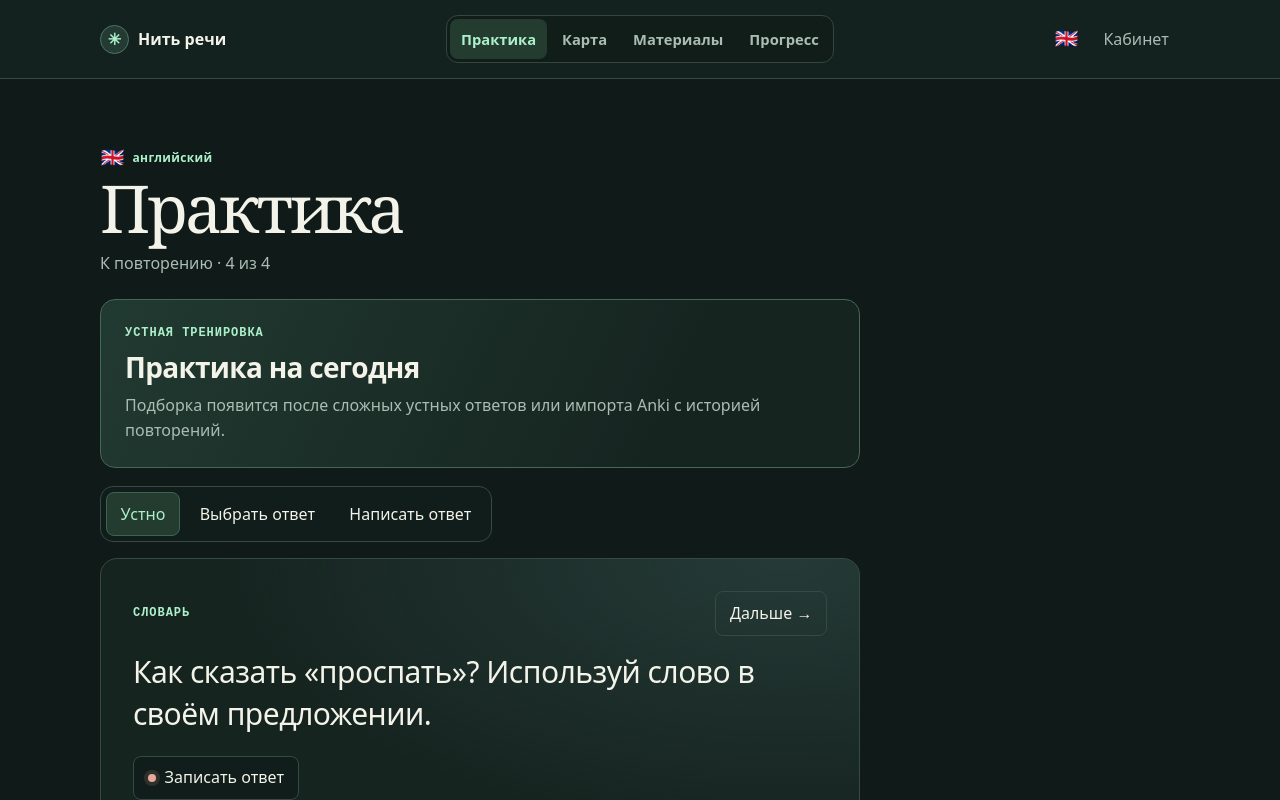
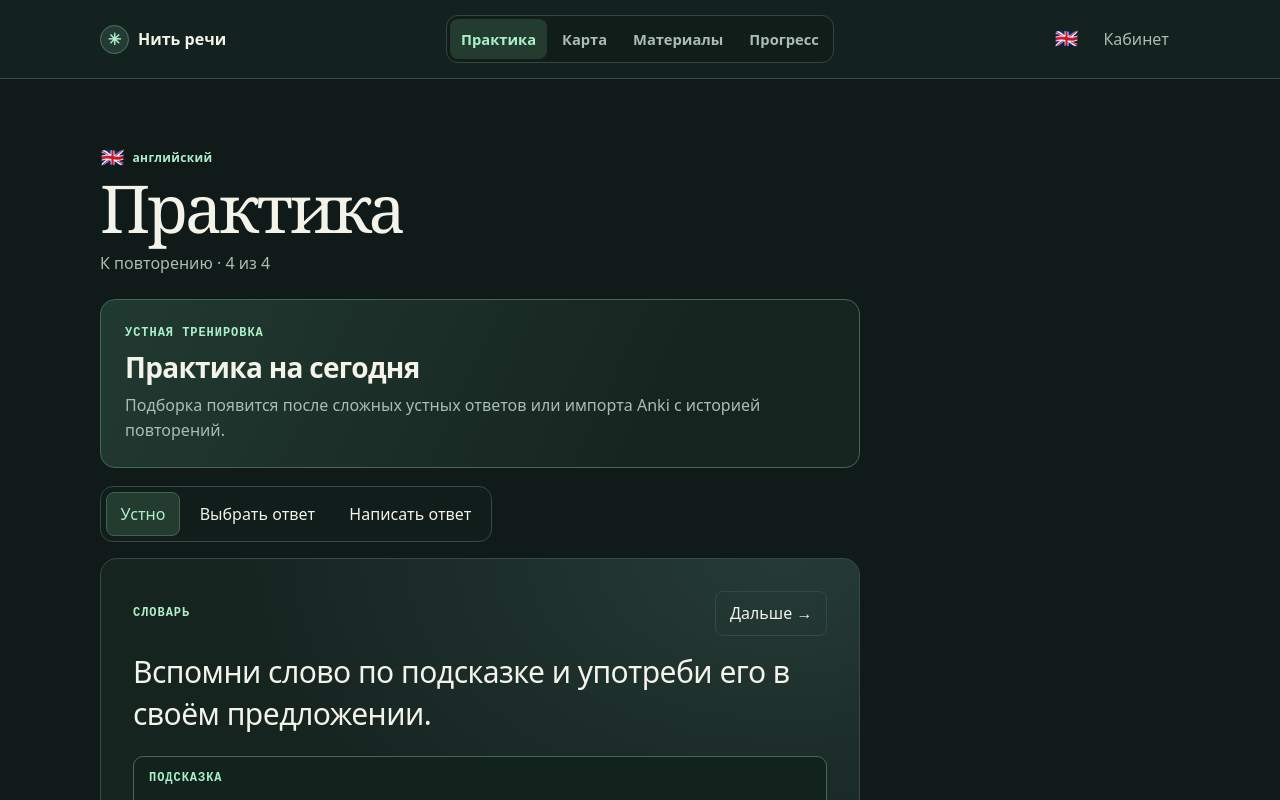
Before and after one commit to itprodavets/nit-rechi, a React (Vite) app: page / in a window 1280 px wide. Both pictures are taken after a click on the button "Попробовать на примере". Shown: the top 800 px of the page. Built offline with nearby package versions, Linux system fonts and the light colour scheme.

Commit message:
fix(practice): separate vocabulary instructions from definitions

```diff
--- a/src/components/DailyPractice.tsx
+++ b/src/components/DailyPractice.tsx
@@ -7,6 +7,7 @@ import { dailyTargets, lapseWindow } from '../domain/daily-speech';
 import { assess, localDay, resultLabels } from '../domain/model';
 import type { DailyWord, Outcome, Topic, Word } from '../domain/model';
 import { WordExamplesList } from './WordExamples';
+import { WordCue } from './WordCue';
 import { Recording } from './Recording';
 import { Fold } from './common';
 
@@ -17,7 +18,6 @@ function SpeechTask({ word, topic, target, count, done, date, close, save }: {
   const [revealed, setRevealed] = useState(false);
   const heading = useRef<HTMLHeadingElement>(null);
   useEffect(() => { heading.current?.focus(); }, []);
-  const cue = word.meaning || word.title;
   return <div className="session daily-session">
     <section className="task">
       <div className="task-top">
@@ -26,7 +26,9 @@ function SpeechTask({ word, topic, target, count, done, date, close, save }: {
       </div>
       <h2 ref={heading} tabIndex={-1}>{topic?.title ?? 'Ситуация из жизни'}</h2>
       <p className="prompt">{topic?.prompt || 'Вспомни реальную ситуацию. Расскажи, что произошло и что ты сказал бы собеседнику.'}</p>
-      <p>Скажи 2–3 фразы и употреби {word.meaning ? 'слово со значением' : 'слово'} <strong lang={word.meaning ? undefined : word.language}>«{cue}»</strong>.</p>
+      <p>{word.meaning ? 'Вспомни слово по подсказке и употреби его в 2–3 фразах.'
+        : 'Скажи 2–3 фразы и употреби в них это слово.'}</p>
+      <WordCue word={word} />
       <p className="sub">{target.lapses ? `Ответов «Снова» в Anki за 30 дней · ${target.lapses}`
         : target.fromReview ? 'Это слово уже встречалось в Anki. Теперь попробуй употребить его в речи.'
           : 'На прошлом устном ответе понадобилась помощь или повторение.'}</p>
--- a/src/components/Practice.tsx
+++ b/src/components/Practice.tsx
@@ -3,6 +3,7 @@ import { useWorkspace } from '../context';
 import { assess, dateLabel, kinds, modeLabels, normalize, practiceQueue, resultLabels, selectLanguage, topicMaterials } from '../domain/model';
 import type { Outcome, PracticeItem, PracticeMode, Study, Word } from '../domain/model';
 import { Recording } from './Recording';
+import { WordCue } from './WordCue';
 import { DailyPractice } from './DailyPractice';
 import { Empty, Fold, Heading, SourceLink, SourceText, VoiceButtons } from './common';
 import { AnkiHistory } from './AnkiHistory';
@@ -74,7 +75,11 @@ function PracticeCard({ item, next, mode, options, score }: {
   const expected = word?.meaning ? word.title : undefined;
   const correct = expected && checked && comparable(answer, item.language) === comparable(expected, item.language);
   const prompt = word
-    ? word.meaning ? (mode === 'spoken' ? `Как сказать «${word.meaning}»? Используй слово в своём предложении.` : `Как сказать «${word.meaning}»?`)
+    ? word.meaning ? {
+      spoken: 'Вспомни слово по подсказке и употреби его в своём предложении.',
+      choice: 'Выбери слово, которое подходит к подсказке.',
+      written: 'Напиши слово, которое подходит к подсказке.'
+    }[mode]
       : mode === 'spoken' ? 'Прослушай слово и попробуй употребить его.' : 'Прослушай слово и напиши с ним своё предложение.'
     : (resource?.prompt || topic?.prompt) || (resource ? kinds[resource.kind].prompt : 'Расскажи о ситуации своими словами.');
   const openReference = revealed || checked;
@@ -85,6 +90,7 @@ function PracticeCard({ item, next, mode, options, score }: {
         <button type="button" className="subtle" onClick={next}>Дальше →</button></div>
       {!word && <h2>{item.title}</h2>}
       <p className="prompt source-text">{prompt}</p>
+      {word?.meaning && <WordCue word={word} />}
       {topicWords.length > 0 && <Fold title={`Слова для ответа · ${topicWords.length}`}>
         <ul>{topicWords.map(word => <li key={word.id}><strong lang={word.language}>{word.title}</strong>{word.meaning && ' · ' + word.meaning}
           <WordExamples word={word} glossary={glossary} />
--- /dev/null
+++ b/src/components/WordCue.tsx
@@ -0,0 +1,23 @@
+import { normalize } from '../domain/model';
+import type { Word } from '../domain/model';
+
+function cueText(word: Word) {
+  const meaning = word.meaning.trim();
+  if (!meaning || new Intl.Locale(word.language).language !== 'en') return meaning;
+  const definition = meaning.match(/^(.+?)\s+(is\s+to|means)\s+(.+)$/isu);
+  if (!definition) return meaning;
+
+  const headword = (value: string) => normalize(value, 'en').replace(/^to\s+/u, '');
+  if (headword(definition[1]) !== headword(word.title)) return meaning;
+  const clue = /^is\s+to$/iu.test(definition[2]) ? 'to ' + definition[3] : definition[3];
+  return clue.charAt(0).toUpperCase() + clue.slice(1);
+}
+
+export function WordCue({ word }: { word: Word }) {
+  const clue = cueText(word);
+  const language = !clue || clue !== word.meaning.trim() ? word.language : undefined;
+  return <div className="word-cue">
+    <p className="kicker">{clue ? 'Подсказка' : 'Слово для ответа'}</p>
+    <p className="source-text" lang={language}>{clue || word.title}</p>
+  </div>;
+}
--- a/src/styles.css
+++ b/src/styles.css
@@ -361,3 +361,7 @@ button:disabled { opacity: .52; cursor: default; }
   .appbar .account { padding-inline: 7px; }
   .app-controls { gap: 1px; }
 }
+
+.word-cue { margin: 0 0 16px; padding: 12px 15px; border: 1px solid #4b665a; border-radius: 10px; background: #12231d; }
+.word-cue > .source-text { margin-top: 3px; }
+.daily-session .word-cue { margin-top: 12px; }
```
